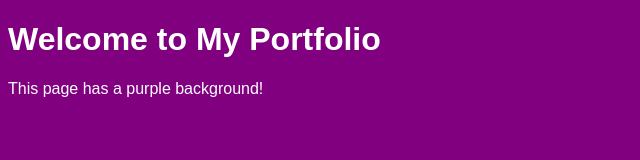
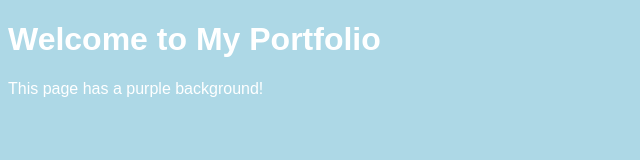
Before and after one commit to Meghana25-code/Meghana25-code.github.io, a plain HTML site: page index.html in a window 1280 px wide. Shown: the whole page, without its empty margins (0-640 px from the left). Drawn offline with Linux system fonts and the light colour scheme.

Commit message:
Update style.css

```diff
--- a/style.css
+++ b/style.css
@@ -1,5 +1,5 @@
 body {
-  background-color: #800080;
+  background-color: #ADD8E6;
   color: white;
   font-family: Arial, sans-serif;
 }
```
